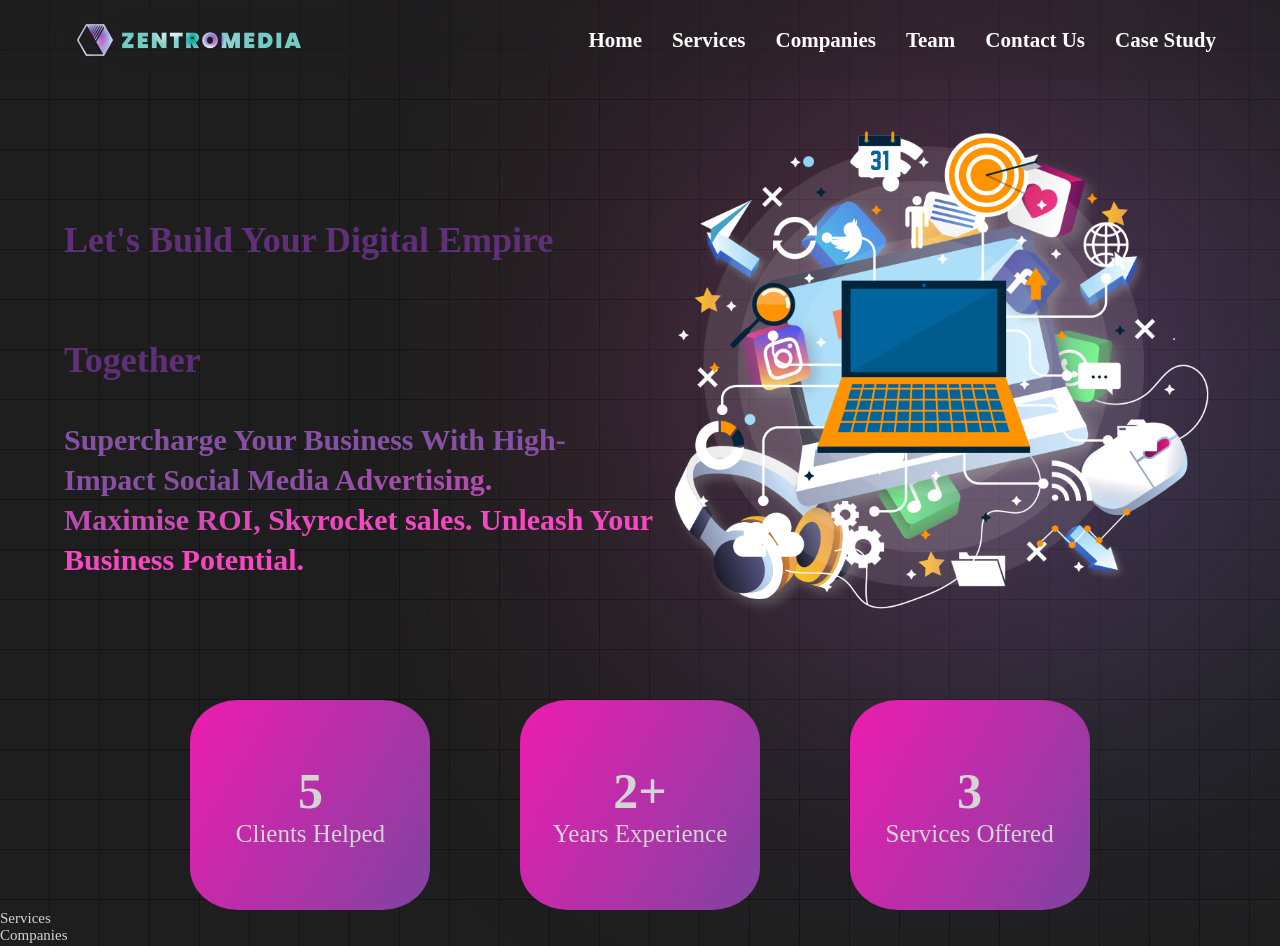
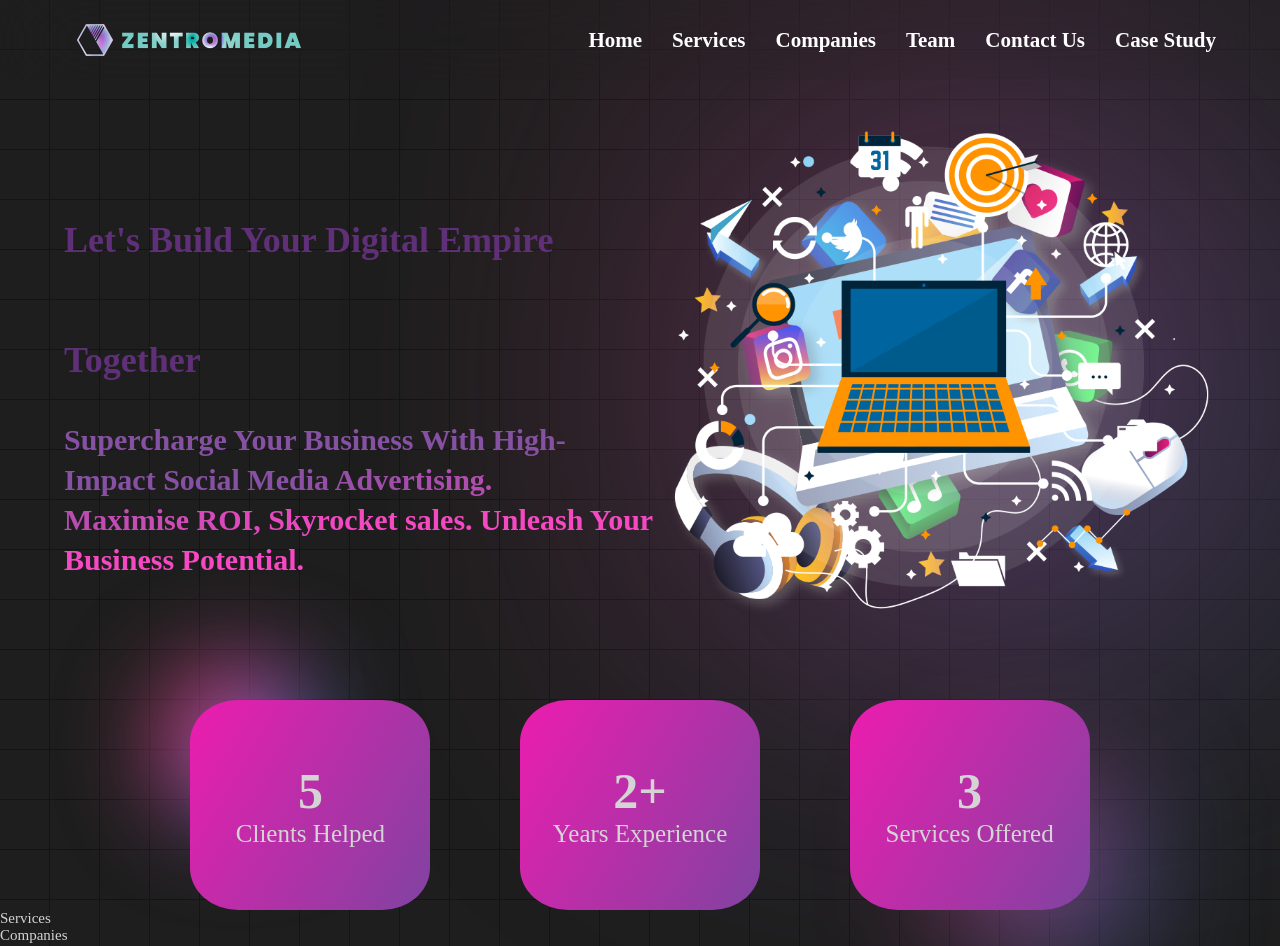
Before and after one commit to Lakvindu05/Zentro-media, a React (Create React App) app: page / in a window 1280 px wide. Shown: the top 946 px of the page. Built offline with nearby package versions, Linux system fonts and the light colour scheme.

Commit message:
added design and edited the scroll bar

```diff
--- a/src/App.css
+++ b/src/App.css
@@ -17,6 +17,31 @@ main {
     margin: 0;
 }
 
+/* The scrollbar */
+::-webkit-scrollbar {
+    width: 12px; /* width for vertical scrollbars */
+    height: 12px; /* height for horizontal scrollbars */
+}
+
+::-webkit-scrollbar-track {
+    background: rgb(30, 30, 30); /* Background color */
+    border-radius: 10px; /* Round track */
+}
+
+::-webkit-scrollbar-thumb {
+    background: linear-gradient(120deg, rgb(184, 59, 59), rgb(247, 72, 195), rgb(29, 134, 210)); /* Gradient color */
+    border-radius: 5px; /* Round thumb */
+}
+
+::-webkit-scrollbar-thumb:hover {
+    background: linear-gradient(120deg, rgb(184, 59, 59, 0.7), rgb(247, 72, 195, 0.7), rgb(29, 134, 210, 0.7)); /* Gradient color with opacity */
+}
+
+::-webkit-scrollbar-thumb:active {
+    background: linear-gradient(120deg, rgb(184, 59, 59, 0.9), rgb(247, 72, 195, 0.9), rgb(29, 134, 210, 0.9)); /* Gradient color with higher opacity */
+}
+
+/* the Navbar */
 header {
     /* making the navbar fixed and adjusting its position */
     position: fixed;
@@ -62,6 +87,7 @@ header nav a:hover {
     transition: color 0.3s ease-in-out;
 }
 
+/* The Container */
 .container{
     margin-top: 100px;
 }
@@ -124,6 +150,38 @@ header nav a:hover {
     gap: 7vw;
 }
 
+.content2::before {
+    /* creating object and positioning it */
+    position: absolute;
+    width: 150px;
+    height: 150px;
+    content: '';
+    top: calc(20% - 75px);
+    left: calc(15% - 75px);
+    border-radius: 50%;
+
+    background-image: linear-gradient(120deg, rgb(184, 59, 59) 10%, rgb(247, 72, 195) 45%, rgb(29, 134, 210) 75%); /* creating the gradient */
+    z-index: -1; /* displayed below every element*/
+    filter: blur(50px); /* adding blur effect */
+    pointer-events: none;
+}
+
+.content2::after {
+    /* creating object and positioning it */
+    position: absolute;
+    width: 150px;
+    height: 150px;
+    content: '';
+    top: calc(80% - 75px);
+    left: calc(85% - 75px);
+    border-radius: 50%;
+
+    background-image: linear-gradient(120deg, rgb(184, 59, 59) 10%, rgb(247, 72, 195) 45%, rgb(29, 134, 210) 75%); /* creating the gradient */
+    z-index: -1; /* displayed below every element*/
+    filter: blur(70px); /*adding blur effect */
+    pointer-events: none;
+}
+
 .content2 .card {
     width: 240px;
     height: 210px;
--- a/src/components/Container.js
+++ b/src/components/Container.js
@@ -1,28 +1,31 @@
 import React, { useEffect, useRef } from 'react';
 
 const Container = () => {
-  const cardsRef = useRef([]);
+  const cardsRef = useRef([]);// Create a reference to store card elements
 
   useEffect(() => {
+    // Create an IntersectionObserver instance to observe when the card elements come into view
     const observer = new IntersectionObserver(
       (entries) => {
         entries.forEach((entry) => {
           if (entry.isIntersecting) {
-            entry.target.classList.add('animate');
+            entry.target.classList.add('animate'); // Add the 'animate' class to the card when it intersects (comes into view)
           }
         });
       },
       {
-        threshold: 0.5, // Trigger the animation when the card is 60% in the viewport
+        threshold: 0.4, // Trigger the animation when the card is 40% in the viewport
       }
     );
 
+    // Observe each card element using the observer
     cardsRef.current.forEach((card) => {
       if (card) {
         observer.observe(card);
       }
     });
 
+    // Cleanup function to unobserve the card elements when the component unmounts
     return () => {
       cardsRef.current.forEach((card) => {
         if (card) {
```
